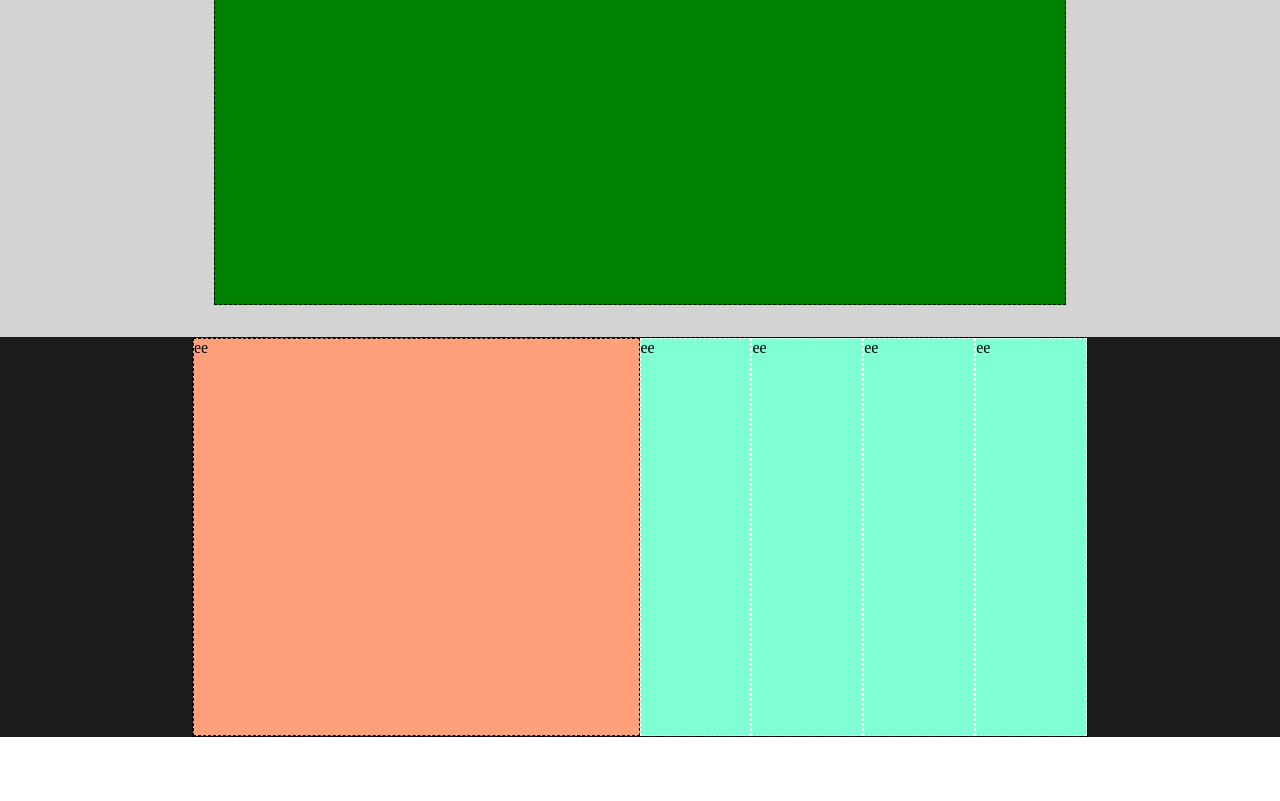
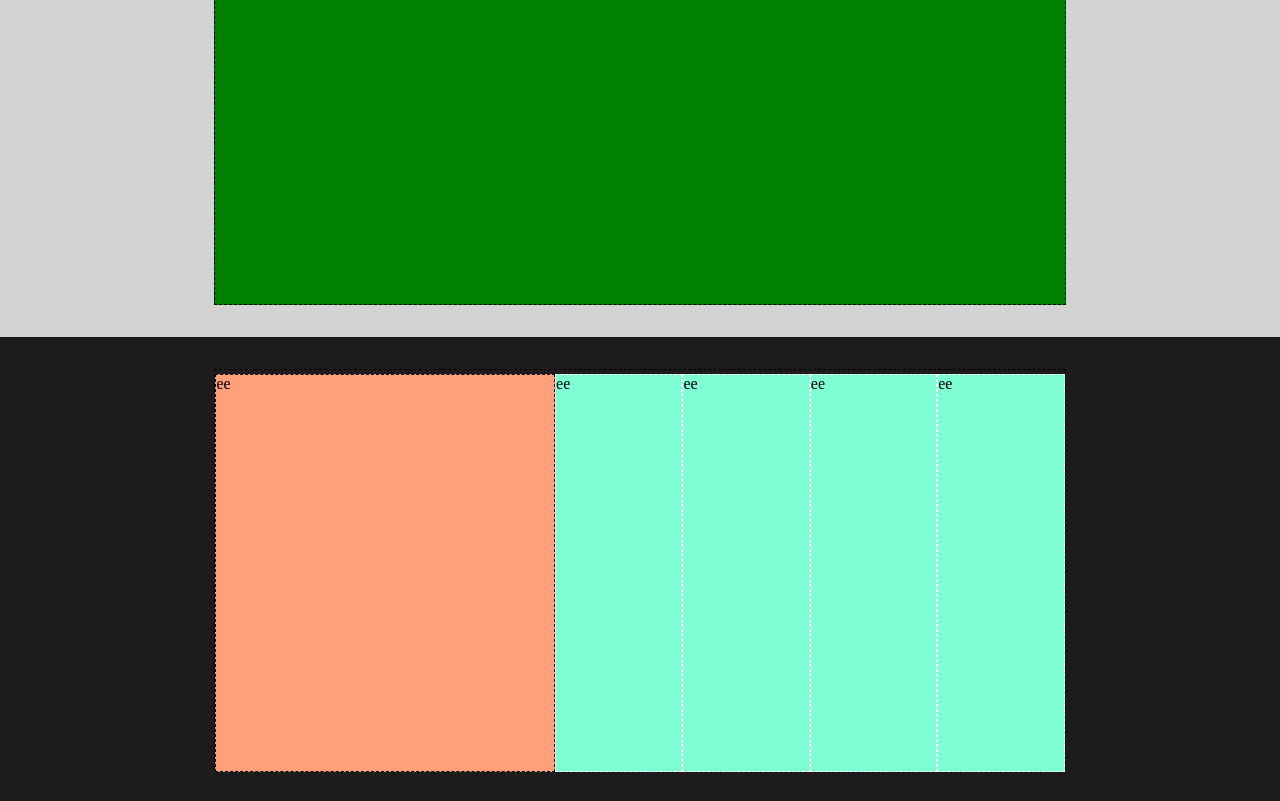
Before and after one commit to MicheleFumi/htmlcss-struttura-discord, a plain HTML site: page index.html in a window 1280 px wide. Shown: the part 1961-2762 px from the top of the page. Before the commit the page ends 2698 px from the top, so only its background shows below. Drawn offline with Linux system fonts and the light colour scheme.

Commit message:
fix css problems

```diff
--- a/assets/css/style.css
+++ b/assets/css/style.css
@@ -202,7 +202,10 @@
 
 /*#region-1ST CARD */
 
+.footer{
 
+    padding: 2rem;
+}
 
   .foot_sect_1{
 
@@ -212,18 +215,20 @@
      height: 25rem;
 
 
+
   }
 
   .foot_fl_sq{
     display: flex;
     height: 100%;
+    margin-top: 0.25rem;
 
 
   }
 
 
     ._1st_box{
-     width: 60%;
+     width: 40%;
      background-color:lightsalmon;
      border: 1px dashed black; /* DEBUG-FEATURE!!! */
 
```
